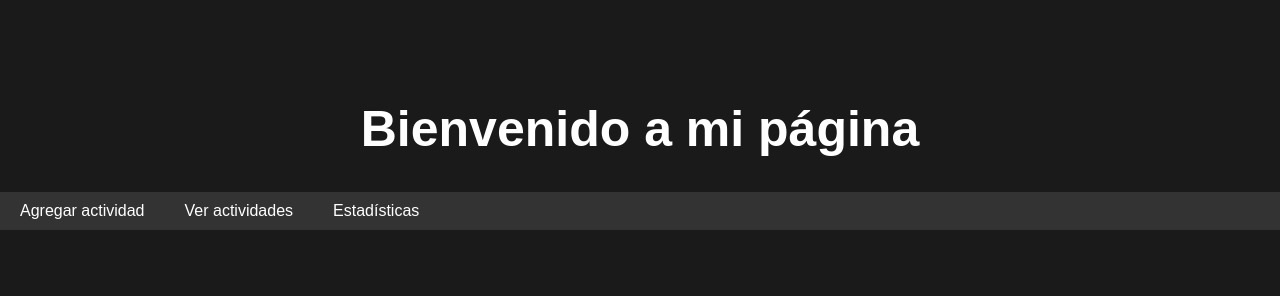
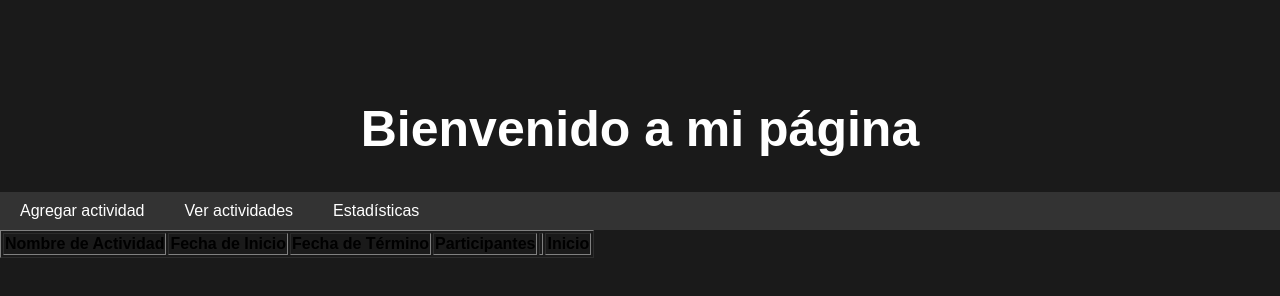
Before and after one commit to martinsss01/desarrollo_web_martin_pinochet, a plain HTML site: page index.html in a window 1280 px wide. Drawn offline with Linux system fonts and the light colour scheme.

Commit message:
NEW Added header to table

```diff
--- a/index.html
+++ b/index.html
@@ -14,6 +14,19 @@
             <li><a href="estadisticas.html">Estadísticas</a></li>
         </ul>
     </nav>
-
+    <div>
+        <table border="1">
+            <thead>
+            <tr>
+                <th><b>Nombre de Actividad</b></th>
+                <th><b>Fecha de Inicio</b></th>
+                <th><b>Fecha de Término</b></th>
+                <th><b>Participantes</b></th>
+                <th><b></b></th>
+                <th><b>Inicio</b></th>
+            </tr>
+        </thead>
+        </table>
+    </div>
 </body>
 </html>
```
Also changed, not shown: assets/css/styles.css (line endings or trailing spaces).
